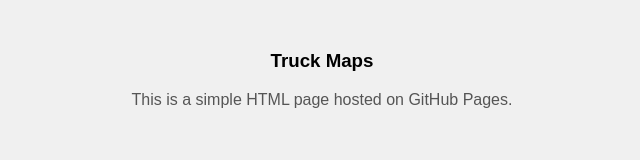
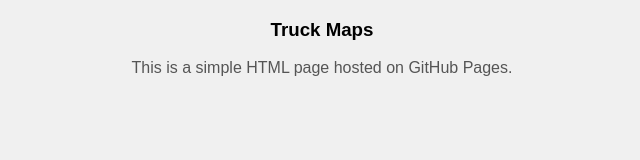
Before and after one commit to vzavaritskii/EU_truck_maps, a plain HTML site: page index.html in a window 1280 px wide. Shown: the whole page, without its empty margins (318-958 px from the left). Drawn offline with Linux system fonts and the light colour scheme.

Commit message:
Update index.html

```diff
--- a/index.html
+++ b/index.html
@@ -8,7 +8,10 @@
         body {
             font-family: Arial, sans-serif;
             text-align: center;
-            margin: 50px;
+            margin-top: 10px;  /* уменьшает отступ сверху */
+            margin-left: 50px;
+            margin-right: 50px;
+            margin-bottom:50px;
             background-color: #f0f0f0;
         }
         h1 {
```
